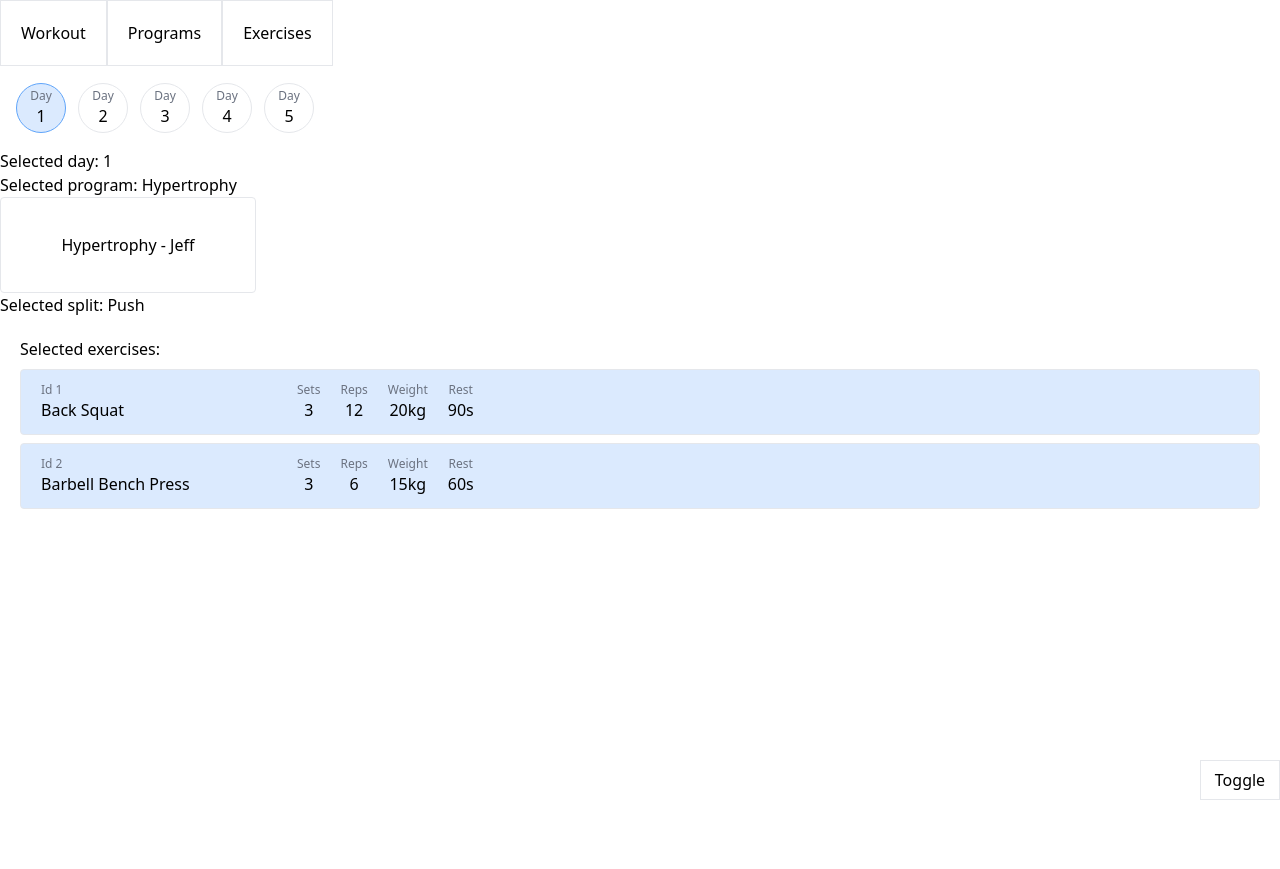
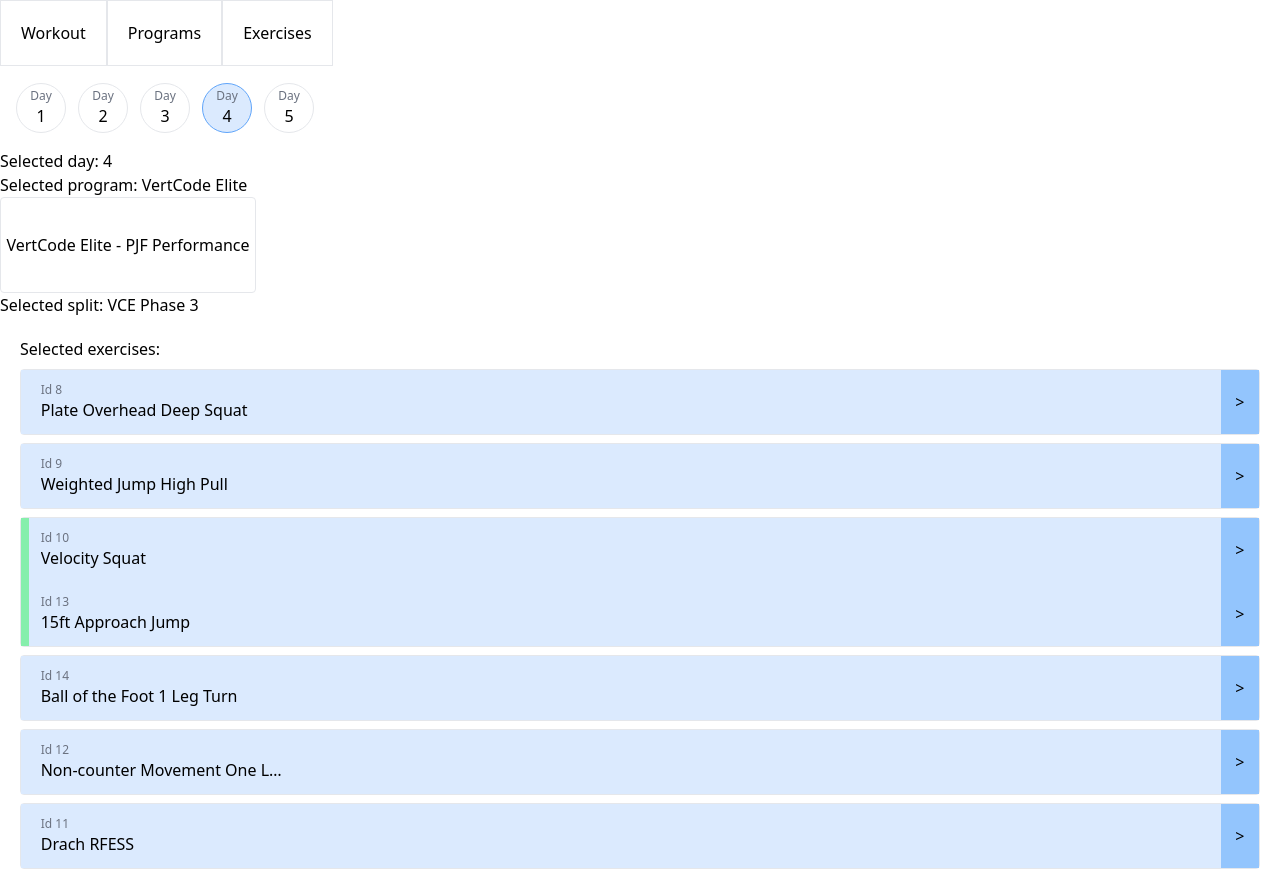
Before and after one commit to lauyuda/workout-tracker, a Next.js app: page / in a window 1280 px wide. Before the commit the page ends 800 px from the top, so only its background shows below. Built offline with nearby package versions, Linux system fonts and the light colour scheme.

Commit message:
WIP: Testing usage for workout page

```diff
--- /dev/null
+++ b/src/modules/data/hooks/exercises-context.tsx
@@ -0,0 +1,24 @@
+import { createContext, ReactNode, useContext, useState } from 'react';
+import { getExercises } from '../constants/get-exercises';
+
+export const ExercisesContext = createContext<{
+  exercises: any[];
+}>({
+  exercises: [],
+});
+
+export const ExercisesContextProvider = ({
+  children,
+}: {
+  children: ReactNode;
+}) => {
+  const [exercises] = useState(getExercises());
+
+  return (
+    <ExercisesContext.Provider value={{ exercises }}>
+      {children}
+    </ExercisesContext.Provider>
+  );
+};
+
+export const useExercisesContext = () => useContext(ExercisesContext);
--- a/src/modules/exercise/components/exercise-detail.tsx
+++ b/src/modules/exercise/components/exercise-detail.tsx
@@ -1,6 +1,6 @@
 export const ExerciseDetail = ({ label, value }: any) => {
   return (
-    <div>
+    <div className="w-8">
       <div className="flex justify-center text-xs text-gray-500">{label}</div>
       <div className="flex justify-center">{value}</div>
     </div>
--- /dev/null
+++ b/src/modules/exercise/components/exercise-details.tsx
@@ -0,0 +1,15 @@
+import { ExerciseDetail } from './exercise-detail';
+
+export const ExerciseDetails = ({ sets, reps, weight, rest }: any) => {
+  return (
+    <div className="flex space-x-5">
+      <ExerciseDetail label="Sets" value={sets} />
+      <ExerciseDetail label="Reps" value={reps} />
+      <ExerciseDetail
+        label="Weight"
+        value={`${weight ? `${weight}kg` : '-'}`}
+      />
+      <ExerciseDetail label="Rest" value={`${rest}s`} />
+    </div>
+  );
+};
--- a/src/modules/exercise/components/exercise.tsx
+++ b/src/modules/exercise/components/exercise.tsx
@@ -1,23 +1,27 @@
-import { getExercises } from '@/modules/data/constants/get-exercises';
+import { useExercisesContext } from '@/modules/data/hooks/exercises-context';
 import { useRouter } from 'next/router';
-import { ExerciseDetail } from './exercise-detail';
+import { useState } from 'react';
+import { ExerciseDetails } from './exercise-details';
 
 export const Exercise = ({
   exercise,
-  isShowExerciseName = true,
   selectedDay = null,
+  isSuperset = false,
 }: any) => {
   const router = useRouter();
-  const { exercise: exerciseId, id, name, sets, reps, weight, rest } = exercise;
-  const exercises = getExercises();
+  const {
+    exercise: exerciseId,
+    id,
+    name,
+    sets,
+    reps,
+    weight,
+    rest,
+    superset,
+  } = exercise;
+  const { exercises } = useExercisesContext();
 
-  console.log('exerccise', exercise);
-  console.log('router.pathname', router.pathname);
-  console.log('router.query', router.query);
-  console.log('router.locale', router.locale);
-  console.log('router.asPath', router.asPath);
-
-  const { programId } = router?.query;
+  const [isShowExerciseName, setIsShowExerciseName] = useState(true);
 
   const exerciseName = Boolean(name)
     ? name
@@ -32,27 +36,40 @@ export const Exercise = ({
     });
   };
 
+  console.log('superset', superset, exercise);
+
   return (
+    <div className={`flex ${isSuperset ? '' : 'border rounded'}`}>
+      <div className={`w-2 ${isSuperset ? 'bg-green-300' : 'bg-blue-100'}`} />
       <button
-      className="w-full flex border py-3 px-5 rounded bg-blue-100"
-      onClick={() => navigateToExercise()}
+        className="w-full flex p-3 bg-blue-100"
+        onClick={() => {
+          setIsShowExerciseName((show) => !show);
+        }}
       >
         {isShowExerciseName && (
-        <div className="w-64 flex flex-col items-start">
+          <div className="flex flex-col items-start">
             <div className="text-xs text-gray-500">Id {exerciseId ?? id}</div>
-          <div className="truncate">{exerciseName}</div>
+            <div className="w-[250px] text-left truncate">{exerciseName}</div>
           </div>
         )}
-      <div
-        className={`flex space-x-5 ${
-          isShowExerciseName ? 'invisible md:visible' : ''
-        }`}
+        {!isShowExerciseName && (
+          <ExerciseDetails
+            sets={sets}
+            reps={reps}
+            weight={weight}
+            rest={rest}
+          />
+        )}
+      </button>
+      <button
+        className="w-10 h-18 bg-blue-300"
+        onClick={() => {
+          navigateToExercise();
+        }}
       >
-        <ExerciseDetail label="Sets" value={sets} />
-        <ExerciseDetail label="Reps" value={reps} />
-        <ExerciseDetail label="Weight" value={`${weight}kg`} />
-        <ExerciseDetail label="Rest" value={`${rest}s`} />
+        &gt;
+      </button>
     </div>
-    </button>
   );
 };
--- /dev/null
+++ b/src/modules/exercise/components/superset.tsx
@@ -0,0 +1,20 @@
+import { Exercise } from './exercise';
+
+export const Superset = ({ supersetExercises, selectedDay = null }: any) => {
+  return (
+    <div className="border rounded">
+      {supersetExercises?.map((supersetExercise) => {
+        const { exercise: exerciseId } = supersetExercise;
+
+        return (
+          <Exercise
+            key={exerciseId}
+            exercise={supersetExercise}
+            selectedDay={selectedDay}
+            isSuperset={true}
+          />
+        );
+      })}
+    </div>
+  );
+};
--- a/src/modules/exercise/types.ts
+++ b/src/modules/exercise/types.ts
@@ -3,3 +3,9 @@ export enum ShowState {
   NAME = 'NAME',
   SETS = 'SETS',
 }
+
+export enum ExerciseType {
+  BAR = 'bar',
+  WEIGHTS = 'weights',
+  BODYWEIGHT = 'bodyweight',
+}
--- a/src/modules/pages/exercise-page.tsx
+++ b/src/modules/pages/exercise-page.tsx
@@ -1,20 +1,16 @@
 import { useRouter } from 'next/router';
 import { NextPage } from 'next/types';
 import { GoBackButton } from '../common/components/go-back-button';
-import { getExercises } from '../data/constants/get-exercises';
+import { useExercisesContext } from '../data/hooks/exercises-context';
 import { NavBar } from '../navbar/components/navbar';
 
 export const ExercisePage: NextPage = () => {
-  const exercises = getExercises();
+  const { exercises } = useExercisesContext();
   const router = useRouter();
   const { exerciseId } = router.query;
   const exerciseInfo = exercises.find(
     (exercise) => exercise.id === Number(exerciseId)
   );
-
-  console.log('exerciseId', exerciseId);
-  console.log('exercises', exercises);
-  console.log('exerciseInfo', exerciseInfo);
 
   //   const workoutSplitExercises = workoutSplit?.exercises?.map(
   //     (splitExercise) => {
--- a/src/modules/pages/exercises-page.tsx
+++ b/src/modules/pages/exercises-page.tsx
@@ -1,12 +1,10 @@
-import { useRouter } from 'next/router';
 import { NextPage } from 'next/types';
-import { getExercises } from '../data/constants/get-exercises';
+import { useExercisesContext } from '../data/hooks/exercises-context';
 import { Exercise } from '../exercise/components/exercise';
 import { NavBar } from '../navbar/components/navbar';
 
 export const ExercisesPage: NextPage = () => {
-  const exercises = getExercises();
-  const router = useRouter();
+  const { exercises } = useExercisesContext();
 
   return (
     <div>
--- a/src/modules/pages/workout.tsx
+++ b/src/modules/pages/workout.tsx
@@ -2,11 +2,12 @@ import { useRouter } from 'next/router';
 import { NextPage } from 'next/types';
 import { useEffect, useState } from 'react';
 import { CustomShortcut } from '../common/type';
-import { getExercises } from '../data/constants/get-exercises';
 import { getPrograms } from '../data/constants/get-programs';
 import { getSplits } from '../data/constants/get-splits';
 import { getWorkouts } from '../data/constants/get-workouts';
+import { useExercisesContext } from '../data/hooks/exercises-context';
 import { Exercise } from '../exercise/components/exercise';
+import { Superset } from '../exercise/components/superset';
 import { NavBar } from '../navbar/components/navbar';
 
 enum Day {
@@ -17,17 +18,20 @@ enum Day {
   'FIVE' = 5,
 }
 const DAYS = [Day.ONE, Day.TWO, Day.THREE, Day.FOUR, Day.FIVE];
+const DAY_OFFSET = 2;
+const TODAY = new Date().getDay() - DAY_OFFSET;
 
 export const Workout: NextPage = () => {
   const router = useRouter();
   const { selectedDay: _selectedDay } = router?.query;
-  const [selectedDay, setSelectedDay] = useState(
-    Number(_selectedDay ?? Day.ONE)
-  );
+  console.log('new Date().getDay()', new Date().getDay());
+  console.log('_selectedDay', _selectedDay ?? TODAY);
+  const [selectedDay, setSelectedDay] = useState(Number(_selectedDay ?? TODAY));
+
   const workouts = getWorkouts();
   const programs = getPrograms();
   const splits = getSplits();
-  const exercises = getExercises();
+  const { exercises } = useExercisesContext();
 
   const selectedWorkout = workouts.find((workout) => {
     return workout.day === selectedDay;
@@ -40,10 +44,6 @@ export const Workout: NextPage = () => {
     return split.id === selectedWorkout?.split;
   });
   const currentSplitSession = workoutSplit?.sessions?.[0];
-  // const sessionInfo = currentSplitSession?.map(exercise=>{return})
-
-  console.log('currentSplitSession', currentSplitSession);
-  const [isShowExerciseName, setIsShowExerciseName] = useState(true);
 
   const daySelectionShortcutHandler = (e: KeyboardEvent) => {
     if (e.key === CustomShortcut.DAY_ONE) {
@@ -78,12 +78,6 @@ export const Workout: NextPage = () => {
 
   return (
     <div>
-      {/* <input
-        className="border"
-        onKeyDown={(event) => {
-          event.stopPropagation();
-        }}
-      /> */}
       <NavBar />
       <div className="py-4 px-4 space-x-3">
         {DAYS.map((day) => {
@@ -120,31 +114,33 @@ export const Workout: NextPage = () => {
         <div className="mt-5 mx-5 space-y-2">
           <div>Selected exercises: </div>
           {currentSplitSession?.map((splitExercise) => {
-            const { exercise: exerciseId } = splitExercise;
+            const { exercise: exerciseId, superset } = splitExercise;
             const name = exercises.find(
               (exercise) => exercise.id === exerciseId
             )?.name;
 
+            const hasSuperset = superset.length > 0;
+            if (!hasSuperset) {
+              return (
+                <Exercise
+                  key={exerciseId}
+                  exercise={splitExercise}
+                  selectedDay={selectedDay}
+                />
+              );
+            }
+
+            const supersetExercises = [splitExercise, ...superset];
             return (
-              <Exercise
+              <Superset
                 key={exerciseId}
-                exercise={splitExercise}
-                isShowExerciseName={isShowExerciseName}
+                supersetExercises={supersetExercises}
                 selectedDay={selectedDay}
               />
             );
           })}
         </div>
       )}
-      <button
-        className="absolute bottom-0 right-0 h-10 w-20 border flex items-center justify-center"
-        // onMouseDown={() => setIsShow(true)}
-        // onMouseUp={() => setIsShow(false)}
-        onTouchStart={() => setIsShowExerciseName(false)}
-        onTouchEnd={() => setIsShowExerciseName(true)}
-      >
-        Toggle
-      </button>
     </div>
   );
 };
--- a/src/modules/split/components/split.tsx
+++ b/src/modules/split/components/split.tsx
@@ -1,4 +1,3 @@
-import { getExercises } from '@/modules/data/constants/get-exercises';
 import { Session } from '@/modules/session/components/session';
 
 export const Split = ({ split, splitSessions }: any) => {
--- a/src/pages/_app.tsx
+++ b/src/pages/_app.tsx
@@ -1,3 +1,4 @@
+import { ExercisesContextProvider } from '@/modules/data/hooks/exercises-context';
 import '@/styles/globals.css';
 import type { AppProps } from 'next/app';
 import Head from 'next/head';
@@ -11,7 +12,9 @@ export default function App({ Component, pageProps }: AppProps) {
         <meta name="viewport" content="width=device-width, initial-scale=1" />
         <link rel="icon" href="/favicon.ico" />
       </Head>
-      <Component {...pageProps} />
+      <ExercisesContextProvider>
+        <Component {...pageProps} />
+      </ExercisesContextProvider>
     </>
   );
 }
```
Lines whose indentation alone changed are shown as unchanged.
